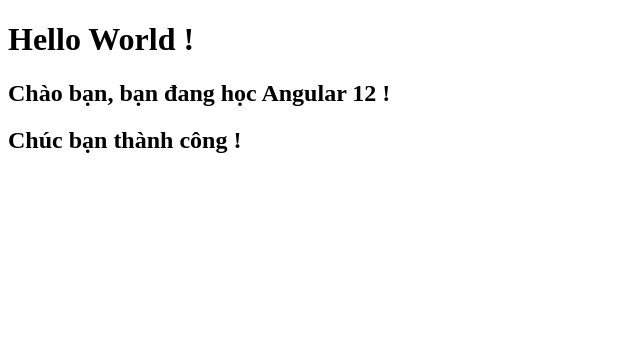
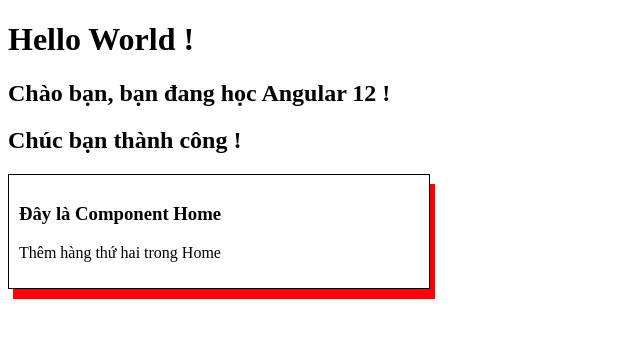
Before and after one commit to lucuong/Angular12, an Angular app: page / in a window 1280 px wide. Shown: the top 338 px of the page, without its empty margins (0-640 px from the left). Built offline with nearby package versions, Linux system fonts and the light colour scheme.

Commit message:
Component

```diff
--- a/src/app/app.component.html
+++ b/src/app/app.component.html
@@ -1,3 +1,4 @@
 <h1>Hello World ! </h1>
 <h2>Chào bạn, bạn đang học Angular 12 !</h2>
 <h2>Chúc bạn thành công !</h2>
+<app-home></app-home>
--- a/src/app/app.module.ts
+++ b/src/app/app.module.ts
@@ -3,10 +3,12 @@
 
 import { AppRoutingModule } from './app-routing.module';
 import { AppComponent } from './app.component';
+import { HomeComponent } from './home/home.component';
 
 @NgModule({
   declarations: [
-    AppComponent
+    AppComponent,
+    HomeComponent
   ],
   imports: [
     BrowserModule,
--- /dev/null
+++ b/src/app/home/home.component.html
@@ -0,0 +1,6 @@
+<div class="test">
+
+<h3>Đây là Component Home</h3>
+<p>Thêm hàng thứ hai trong Home</p>
+
+</div>
--- /dev/null
+++ b/src/app/home/home.component.scss
@@ -0,0 +1,6 @@
+.test {
+  border: 1px solid;
+  padding: 10px;
+  box-shadow: 5px 10px red;
+  width: 400px;
+}
```
Also changed, not shown: src/app/home/home.component.ts (added, +10 -0 lines), 1 other file (tests, documents, lock files or other folders).
